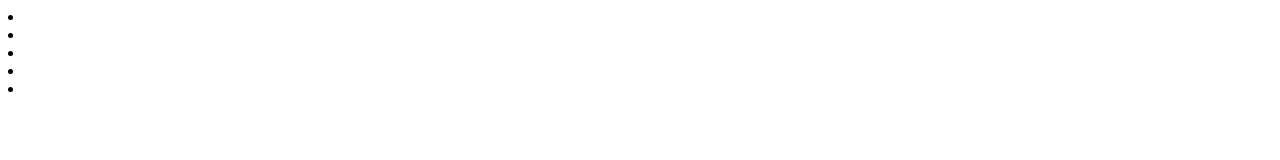
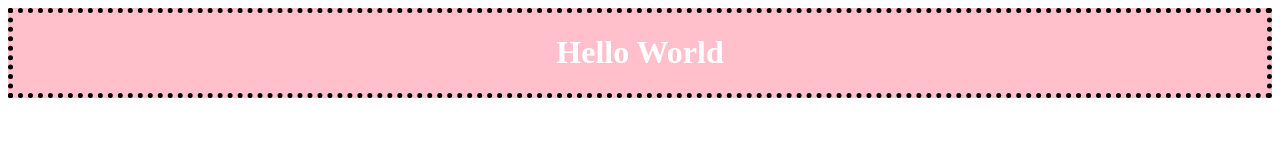
Before and after one commit to Tyouxik/Kitkat-Dribbble, a plain HTML site: page index.html in a window 1280 px wide. Drawn offline with Linux system fonts and the light colour scheme.

Commit message:
do header-HTML and CSS

```diff
--- a/index.css
+++ b/index.css
@@ -0,0 +1,6 @@
+.container {
+  background-color: pink;
+  border: 5px dotted black;
+  color: white;
+  text-align: center;
+}
--- a/index.html
+++ b/index.html
@@ -1,7 +1,14 @@
-<div>
-    <li></li>
-    <li></li>
-    <li></li>
-    <li></li>
-    <li></li>
-</div>
+<!DOCTYPE html>
+<html lang="en">
+<head>
+    <meta charset="UTF-8">
+    <meta name="viewport" content="width=device-width, initial-scale=1.0">
+    <title>Document</title>
+    <link rel="stylesheet" href="index.css">
+</head>
+<body>
+    <div class="container">
+        <h1>Hello World</h1>
+    </div>
+</body>
+</html>
```
